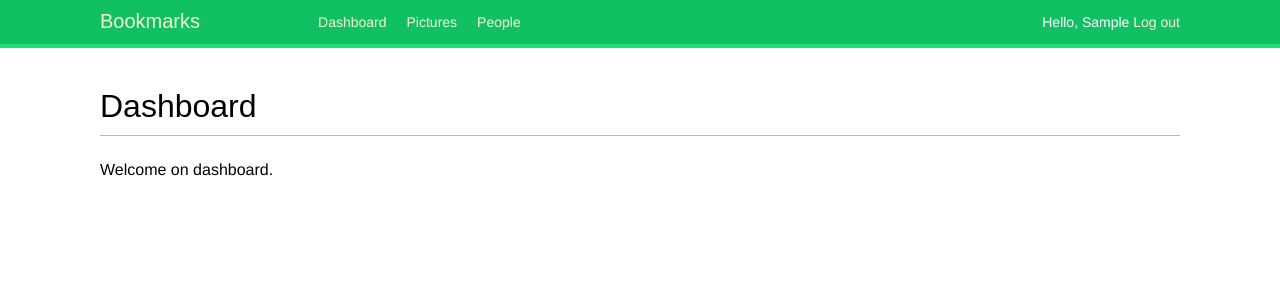
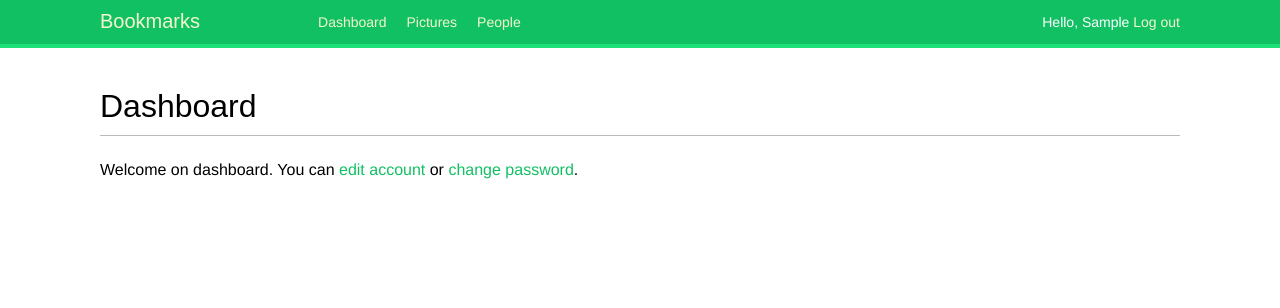
Before and after one commit to wwainkrk/python_tutorials, a Django app: page /account/ in a window 1280 px wide. Shown: the top 308 px of the page. Run offline with Django 3.2, Linux system fonts and the light colour scheme; the visitor is signed in with stand-in values (Sample User, id 1); some web fonts are replaced.

Commit message:
Different paragraph in dashoard view

```diff
--- a/django_book/bookmarks/account/templates/account/dashboard.html
+++ b/django_book/bookmarks/account/templates/account/dashboard.html
@@ -4,5 +4,6 @@
 
 {% block content %}
     <h1>Dashboard</h1>
-    <p>Welcome on dashboard.</p>
+    <p>Welcome on dashboard. You can <a href="{% url 'edit' %}">edit account</a> or
+        <a href="{% url 'password_change' %}">change password</a>.</p>
 {% endblock %}
```
Also changed, not shown: 1 other file.
